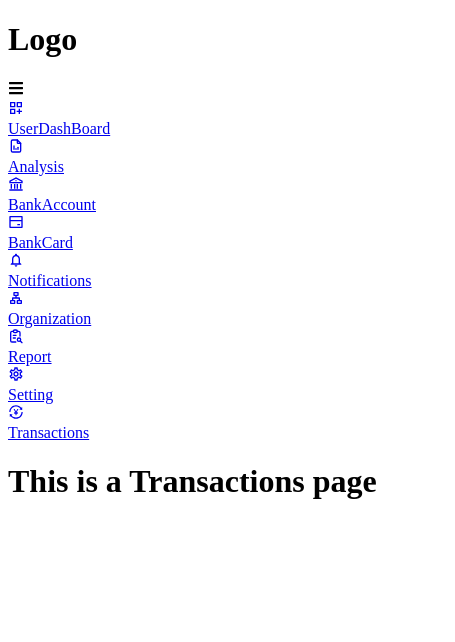
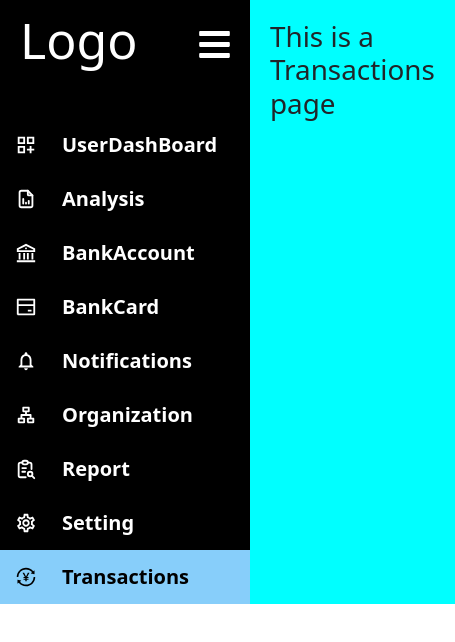
Before and after one commit to chinthaka20010226/Expensy_SideBar_, a React (Create React App) app: page /transactions in a window 390 px wide. Shown: the top 642 px of the page, 455 px wide, since content can reach past the window. Built offline with nearby package versions, Linux system fonts and the light colour scheme.

Commit message:
Now, Responsive Custom & Auto...

```diff
--- a/public/index.html
+++ b/public/index.html
@@ -13,6 +13,8 @@
 
     <link rel="manifest" href="%PUBLIC_URL%/manifest.json" />
 
+    <link href="https://cdn.jsdelivr.net/npm/bootstrap@5.3.2/dist/css/bootstrap.min.css" rel="stylesheet" integrity="sha384-T3c6CoIi6uLrA9TneNEoa7RxnatzjcDSCmG1MXxSR1GAsXEV/Dwwykc2MPK8M2HN" crossorigin="anonymous">
+
     <title>React App</title>
   </head>
   <body>
@@ -20,4 +22,7 @@
     <div id="root"></div>
 
   </body>
+
+  <!-- <script src="https://cdn.jsdelivr.net/npm/bootstrap@5.3.2/dist/js/bootstrap.bundle.min.js" integrity="sha384-C6RzsynM9kWDrMNeT87bh95OGNyZPhcTNXj1NW7RuBCsyN/o0jlpcV8Qyq46cDfL" crossorigin="anonymous"></script> -->
+
 </html>
--- a/src/Components/SideBar.js
+++ b/src/Components/SideBar.js
@@ -1,8 +1,8 @@
-import React from 'react';
+import React, { useState, useEffect } from 'react';
 import { FaBars } from 'react-icons/fa';
 import { NavLink } from 'react-router-dom';
 
-// import '../Style/SideBar.css';
+import '../Style/SideBar.css';
 
 import {
     MdOutlineDashboardCustomize,
@@ -23,7 +23,30 @@ import {
 
 import { AiOutlineTransaction } from "react-icons/ai";
 
-const SideBar = ({children}) => {
+const SideBar = ({ children }) => {
+    const [isOpen, setIsOpen] = useState(true); // Sidebar is initially open
+
+    // Function to toggle sidebar
+    const toggle = () => setIsOpen(!isOpen);
+
+    // Effect to listen for window width changes and close sidebar if width is less than a threshold
+    useEffect(() => {
+        const handleResize = () => {
+            if (window.innerWidth < 900) { // You can adjust the threshold as per your requirement
+                setIsOpen(false);
+            }
+            else{
+                setIsOpen(true);
+            }
+        };
+
+        window.addEventListener('resize', handleResize);
+
+        return () => {
+            window.removeEventListener('resize', handleResize);
+        };
+    }, []);
+
     const menuItems = [
         {
             path:"/",
@@ -70,23 +93,23 @@ const SideBar = ({children}) => {
             name:"Transactions",
             icon:<AiOutlineTransaction />
         }
-    ]
+    ];
 
-    return(
-        <div className='container'>
-            <div className='side-bar'>
-                <div className='top-section'>
-                    <h1 className='logo'>Logo</h1>
-                    <div className='bar'>
-                        <FaBars />
+    return (
+        <div className='container_'>
+            <div style={{ width: isOpen ? "250px" : "50px" }} className='side-bar'>
+                <div style={{ marginTop: isOpen ? "0px" : "20px" }} className='top-section'>
+                    <h1 style={{ display: isOpen ? "block" : "none" }} className='logo'>Logo</h1>
+                    <div style={{ marginLeft: isOpen ? "40px" : "-10px" }} className='bar'>
+                        <FaBars onClick={toggle} />
                     </div>
                 </div>
-                <div className='body-section'>
+                <div style={{ paddingTop: isOpen ? "0px" : "10px" }} className='body-section'>
                     {
-                        menuItems.map((item,index) => (
-                            <NavLink to={item.path} key={index} className='link' activeclassName='active'>
+                        menuItems.map((item, index) => (
+                            <NavLink to={item.path} key={index} style={{ paddingTop: isOpen ? "12px" : "16px", paddingBottom: isOpen ? "12px" : "16px" }} className='link' activeclassName='active'>
                                 <div className='link-icon'>{item.icon}</div>
-                                <div className='link-text'>{item.name}</div>
+                                <div style={{ display: isOpen ? "block" : "none" }} className='link-text'>{item.name}</div>
                             </NavLink>
                         ))
                     }
--- a/src/Style/SideBar.css
+++ b/src/Style/SideBar.css
@@ -0,0 +1,115 @@
+/* --- Variable setup --- */
+:root {
+    --c-background: #000;
+    --c-font: #fff;
+    --c-backgroundHover: lightskyblue;
+    --c-fontHover: #000;
+}
+
+
+/* --- Global --- */
+* {
+    margin: 0;
+    padding: 0;
+    text-decoration: none !important;
+}
+
+/* --- Body --- */
+.container_ {
+    display: flex;
+    flex-direction: row;
+}
+
+.side-bar {
+    display: flex;
+    flex-direction: column;
+    /*padding: 10px;
+    */background-color: var(--c-background);
+    color: var(--c-font);
+    transition: all 0.5s;
+    -webkit-transition: all 0.5s;
+    -moz-transition: all 0.5s;
+    -ms-transition: all 0.5s;
+    -o-transition: all 0.5s;
+}
+
+main {
+    width: 100%;
+    padding: 20px;
+    background-color: aqua;
+}
+
+.top-section {
+    display: flex;
+    flex-direction: row;
+    gap: 20px;
+    align-items: center;
+    margin: 15px 10px;
+    margin-bottom: 30px;
+    padding: 10px;
+}
+
+.logo {
+    /* display: flex; */
+    font-size: 50px;
+    /* font-weight: 700; */
+}
+
+.bar {
+    display: flex;
+    font-size: 35px;
+    /* font-weight: 700; */
+    /* margin-left: 0px; */
+}
+
+.body-section {
+    display: flex;
+    flex-direction: column;
+}
+
+.link {
+    display: flex;
+    gap: 25px;
+    flex-direction: row;
+    align-items: center;
+    padding: 12px 15px;
+    /* margin: 5px 0px; */
+    color: var(--c-font);
+    transition: all 0.5s;
+    -webkit-transition: all 0.5s;
+    -moz-transition: all 0.5s;
+    -ms-transition: all 0.5s;
+    -o-transition: all 0.5s;
+}
+
+.link-icon {
+    display: flex;
+    font-size: 22px;
+    font-weight: 700;
+}
+
+.link-text {
+    display: flex;
+    font-size: 20px;
+    font-weight: 700;
+}
+
+
+
+/* --- Animation --- */
+.link:hover {
+    background-color: var(--c-backgroundHover);
+    color: var(--c-fontHover);
+    transition: all 0.5s;
+    -webkit-transition: all 0.5s;
+    -moz-transition: all 0.5s;
+    -ms-transition: all 0.5s;
+    -o-transition: all 0.5s;
+}
+
+
+/* --- Active --- */
+.active {
+    background: var(--c-backgroundHover);
+    color: var(--c-fontHover);
+}
```
